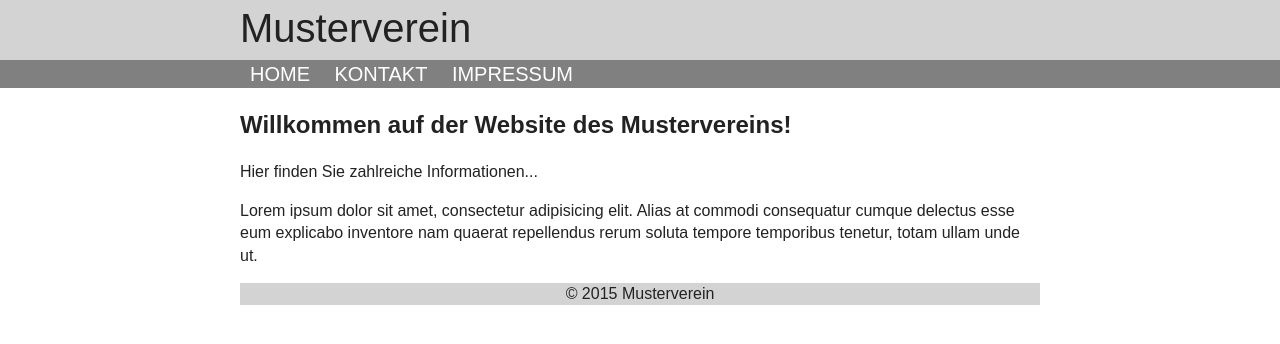
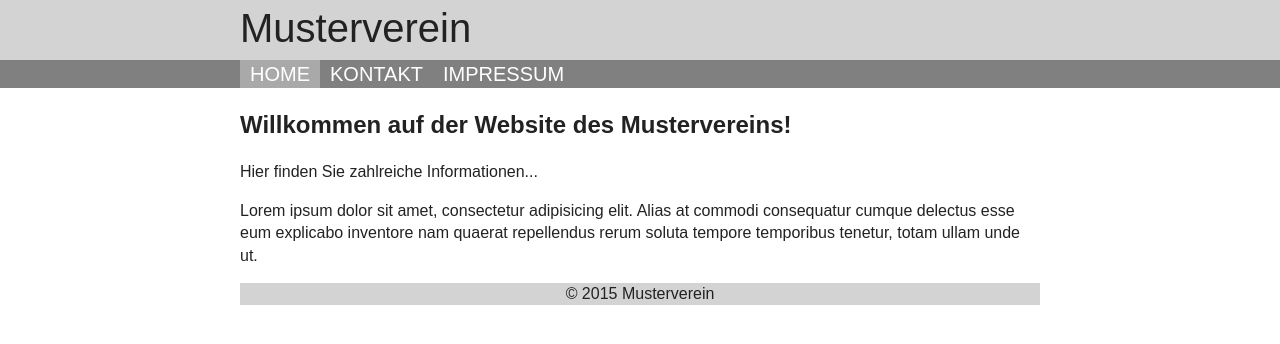
Before and after one commit to Flaiker/AE-Website, a website: page app/index.html in a window 1280 px wide. Drawn offline with nearby package versions, Linux system fonts and the light colour scheme; files that its build step writes are made by us from their sources.

Commit message:
Implemented selected-effect for navigation

```diff
--- a/app/index.html
+++ b/app/index.html
@@ -16,7 +16,7 @@
 
     <nav>
       <ul class="center-mobile">
-        <li><a href="index.html">HOME</a></li>
+        <li class="selected"><a href="index.html">HOME</a></li>
         <li><a href="kontakt.html">KONTAKT</a></li>
         <li><a href="impressum.html">IMPRESSUM</a></li>
       </ul>
--- a/app/styles/main.scss
+++ b/app/styles/main.scss
@@ -54,7 +54,7 @@ nav {
     padding: 0;
     list-style-type: none;
     li {
-      display: inline-block;
+      display: table-cell;
       margin: 0;
       padding: 0;
       transition: background 0.2s linear;
@@ -79,6 +79,10 @@ nav {
       background: $color_main_secondary_hover;
     }
 
+    li.selected {
+      background: $color_main_secondary_hover;
+    }
+
   }
 }
 
```
Also changed, not shown: app/impressum.html (+1 -1 lines), app/kontakt.html (+1 -1 lines).
